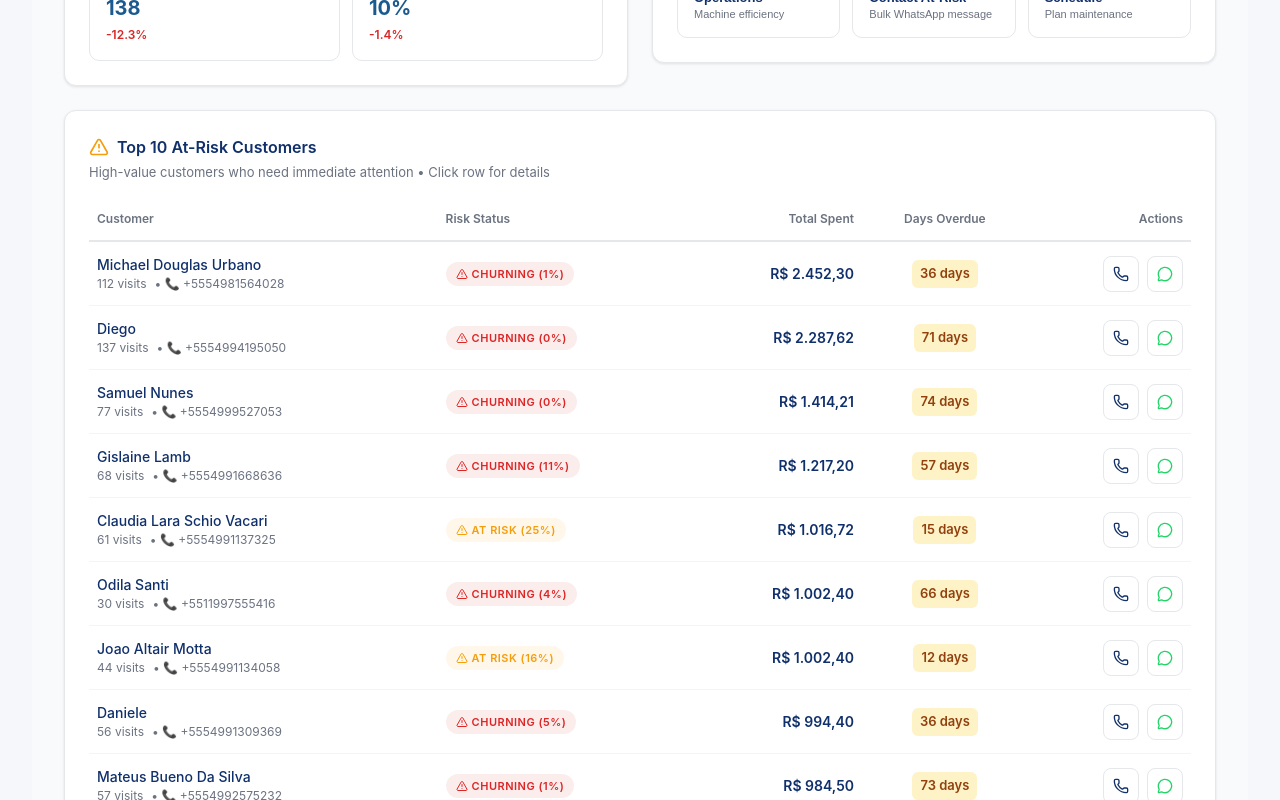
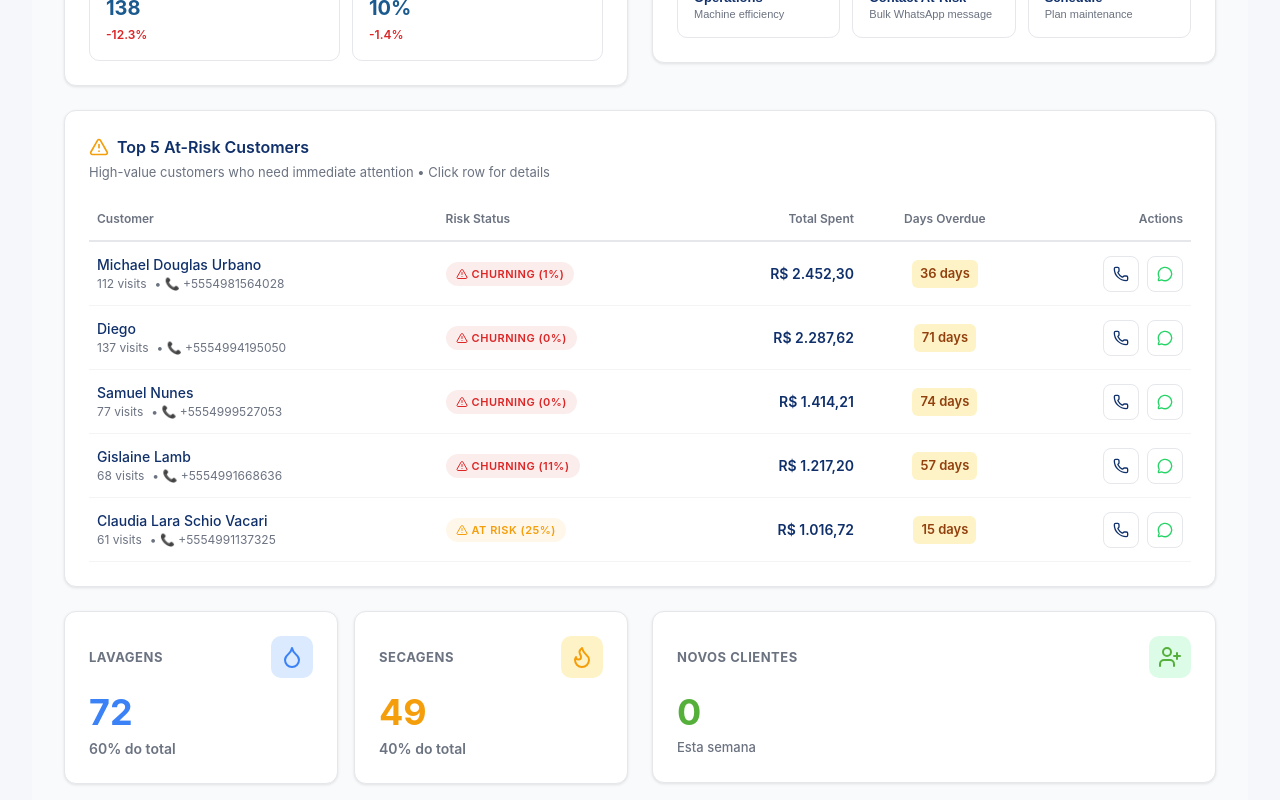
Before and after one commit to lucaslopezpuerta/LavpopBusinessIntelligence, a React (Vite) app: page / in a window 1280 px wide. Shown: the part 1240-2040 px from the top of the page. Built offline with nearby package versions, Linux system fonts and the light colour scheme; no server answers; the HTML template or start-up script is replaced by a standard one.

Commit message:
Update AtRiskCustomersTable.jsx

```diff
--- a/src/components/AtRiskCustomersTable.jsx
+++ b/src/components/AtRiskCustomersTable.jsx
@@ -32,11 +32,11 @@ const AtRiskCustomersTable = ({ customerMetrics, salesData }) => {
     );
   }
 
-  // Get top 10 at-risk and churning customers, sorted by total spending
+  // Get top 5 at-risk and churning customers, sorted by total spending
   const atRiskCustomers = customerMetrics.activeCustomers
     .filter(c => c.riskLevel === 'At Risk' || c.riskLevel === 'Churning')
     .sort((a, b) => b.netTotal - a.netTotal)
-    .slice(0, 10);
+    .slice(0, 5);
 
   const formatCurrency = (value) => {
     return new Intl.NumberFormat('pt-BR', {
@@ -143,7 +143,7 @@ const AtRiskCustomersTable = ({ customerMetrics, salesData }) => {
               color: COLORS.primary,
               margin: 0
             }}>
-              Top 10 At-Risk Customers
+              Top 5 At-Risk Customers
             </h3>
           </div>
           <p style={{
```
